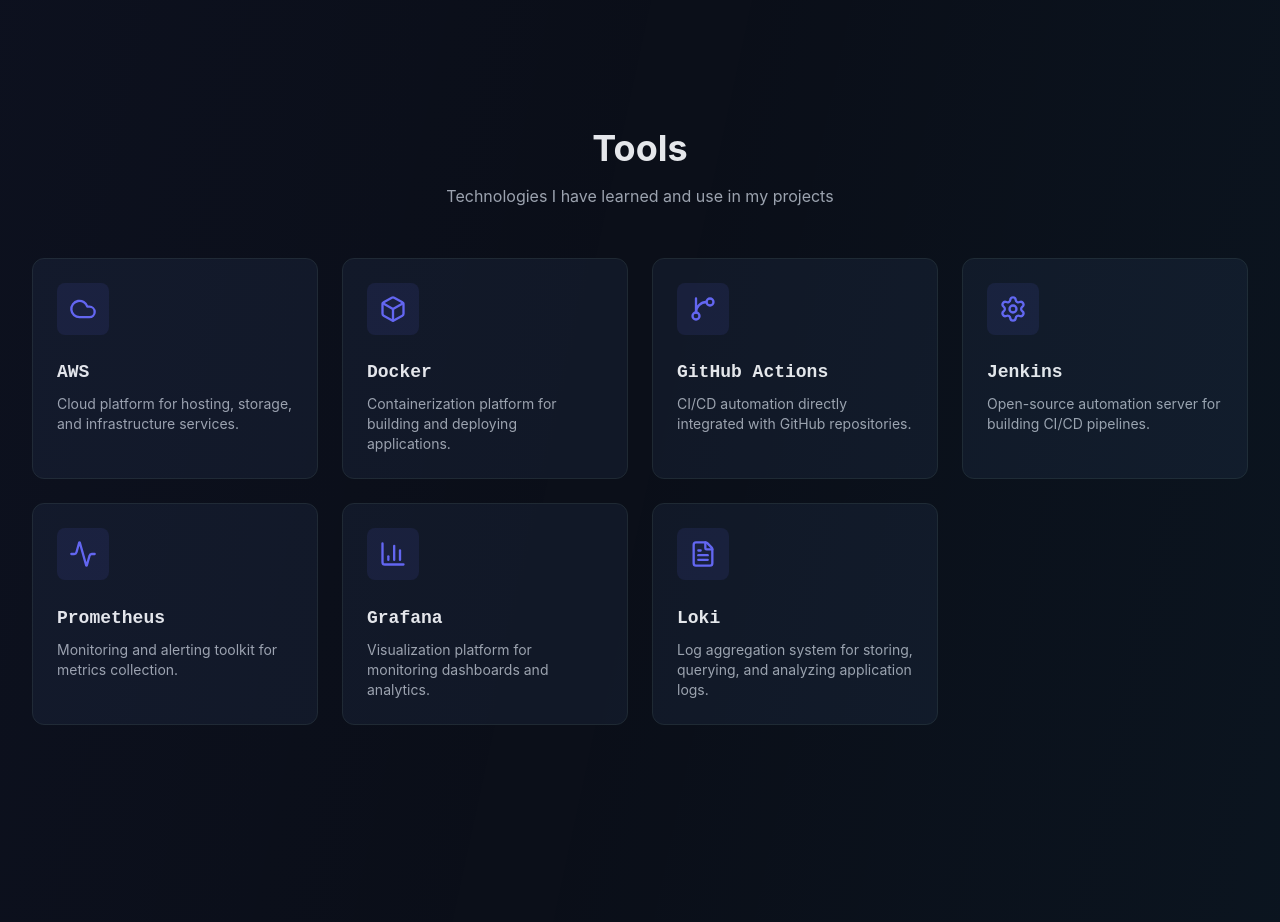
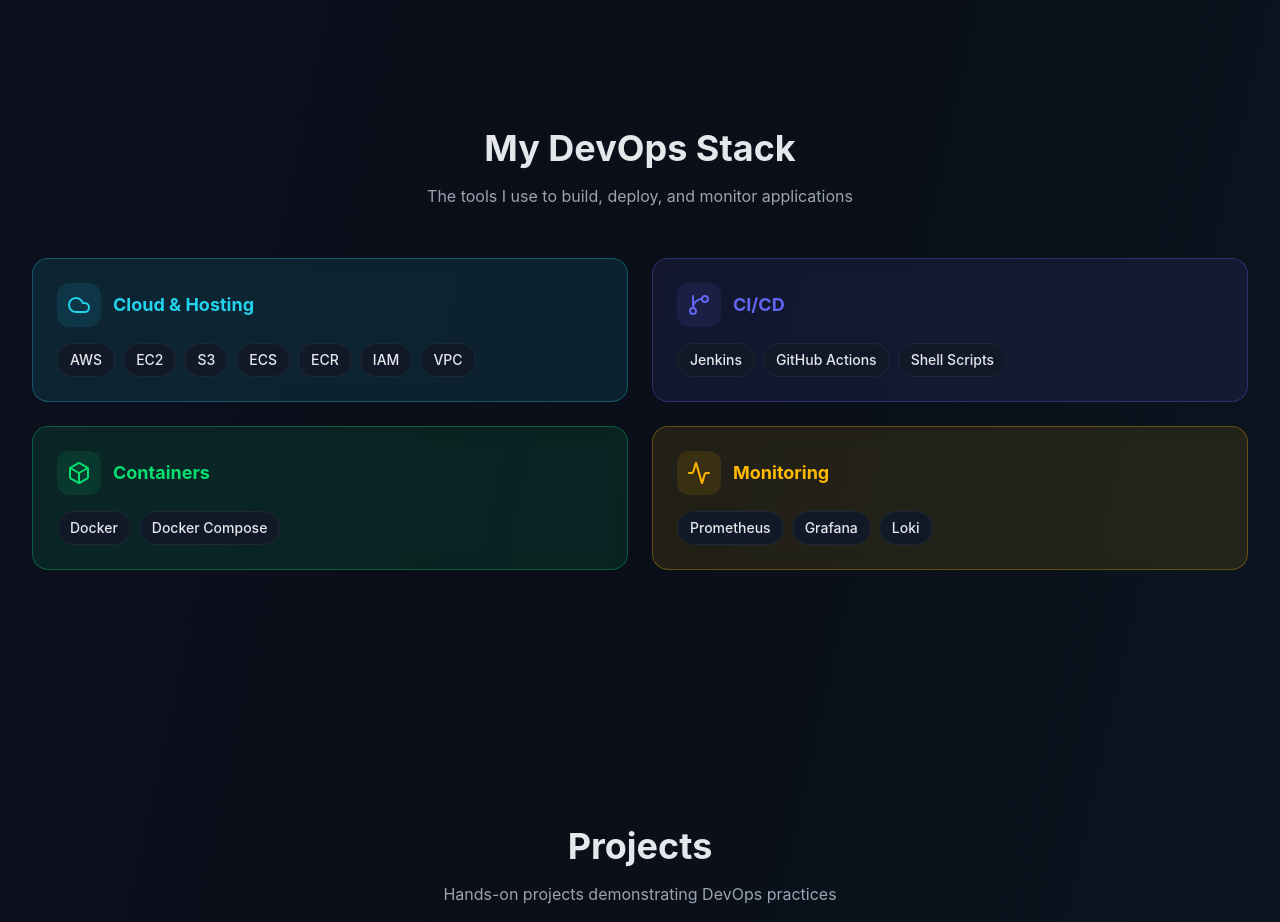
Before and after one commit to Nikhilkumar2311/portfolio, a React (Vite) app: page / in a window 1280 px wide. Shown: the part 2680-3602 px from the top of the page. Built offline with nearby package versions, Linux system fonts and the light colour scheme.

Commit message:
Changed tools to my devops stack

```diff
--- a/src/components/Tools.tsx
+++ b/src/components/Tools.tsx
@@ -1,51 +1,58 @@
 import { motion } from 'framer-motion';
-import { Cloud, GitBranch, Box, Activity, Settings, Layers, FileCode, BarChart3, FileText } from 'lucide-react';
 import { SectionTitle } from './ui/SectionTitle';
-import { tools } from '../data/tools';
-
-const iconMap: Record<string, React.ReactNode> = {
-    Cloud: <Cloud size={28} />,
-    GitBranch: <GitBranch size={28} />,
-    Container: <Box size={28} />,
-    Activity: <Activity size={28} />,
-    Settings: <Settings size={28} />,
-    Layers: <Layers size={28} />,
-    FileCode: <FileCode size={28} />,
-    BarChart3: <BarChart3 size={28} />,
-    File: <FileText size={28} />,
-};
+import { devOpsStack } from '../data/tools';
 
 export function Tools() {
     return (
         <section id="tools" className="py-20 md:py-32">
             <div className="max-w-7xl mx-auto px-4 sm:px-6 lg:px-8">
                 <SectionTitle
-                    title="Tools"
-                    subtitle="Technologies I have learned and use in my projects"
+                    title="My DevOps Stack"
+                    subtitle="The tools I use to build, deploy, and monitor applications"
                 />
 
-                <div className="grid grid-cols-1 sm:grid-cols-2 lg:grid-cols-4 gap-6">
-                    {tools.map((tool, index) => (
+                <div className="grid grid-cols-1 md:grid-cols-2 gap-6">
+                    {devOpsStack.map((group, index) => {
+                        const Icon = group.icon;
+                        return (
                             <motion.div
-                            key={tool.name}
-                            className="group p-6 bg-surface rounded-xl border border-border hover:border-primary/50 transition-all duration-300"
+                                key={group.category}
+                                className={`p-6 rounded-2xl border ${group.borderColor} ${group.bgColor} backdrop-blur-sm`}
                                 initial={{ opacity: 0, y: 20 }}
                                 whileInView={{ opacity: 1, y: 0 }}
                                 viewport={{ once: true }}
                                 transition={{ duration: 0.5, delay: index * 0.1 }}
-                            whileHover={{ y: -4 }}
                             >
-                            <div className="p-3 rounded-lg bg-primary/10 text-primary inline-block mb-4 group-hover:bg-primary group-hover:text-white transition-colors duration-300">
-                                {iconMap[tool.icon] || <Settings size={28} />}
+                                {/* Category Header */}
+                                <div className="flex items-center gap-3 mb-4">
+                                    <div className={`p-2.5 rounded-xl ${group.bgColor}`}>
+                                        <Icon size={24} className={group.color} />
                                     </div>
-                            <h3 className="text-lg font-semibold text-text-primary mb-2 font-mono">
-                                {tool.name}
+                                    <div>
+                                        <h3 className={`text-lg font-bold ${group.color}`}>
+                                            {group.category}
                                         </h3>
-                            <p className="text-text-secondary text-sm">
-                                {tool.description}
-                            </p>
+                                    </div>
+                                </div>
+
+                                {/* Tools */}
+                                <div className="flex flex-wrap gap-2">
+                                    {group.tools.map((tool, i) => (
+                                        <motion.span
+                                            key={tool}
+                                            className="px-3 py-1.5 rounded-full bg-surface border border-border text-text-primary text-sm font-medium hover:border-primary/50 transition-colors"
+                                            initial={{ opacity: 0, scale: 0.9 }}
+                                            whileInView={{ opacity: 1, scale: 1 }}
+                                            viewport={{ once: true }}
+                                            transition={{ duration: 0.2, delay: 0.3 + i * 0.03 }}
+                                        >
+                                            {tool}
+                                        </motion.span>
+                                    ))}
+                                </div>
                             </motion.div>
-                    ))}
+                        );
+                    })}
                 </div>
             </div>
         </section>
--- a/src/data/skills.ts
+++ b/src/data/skills.ts
@@ -49,7 +49,6 @@
             { name: 'React' },
             { name: 'Next.js' },
             { name: 'Tailwind CSS' },
-            { name: 'Tailwind CSS' },
         ],
     },
     {
--- a/src/data/tools.ts
+++ b/src/data/tools.ts
@@ -1,54 +1,46 @@
-import type { Tool } from "../types";
+import { Cloud, GitBranch, Box, Activity, type LucideIcon } from 'lucide-react';
 
-export const tools: Tool[] = [
+// DevOps stack category interface
+export interface DevOpsCategory {
+  category: string;
+  icon: LucideIcon;
+  color: string;
+  bgColor: string;
+  borderColor: string;
+  tools: string[];
+}
+
+export const devOpsStack: DevOpsCategory[] = [
   {
-    name: "AWS",
-    description:
-      "Cloud platform for hosting, storage, and infrastructure services.",
-    icon: "Cloud",
+    category: 'Cloud & Hosting',
+    icon: Cloud,
+    color: 'text-secondary',
+    bgColor: 'bg-secondary/10',
+    borderColor: 'border-secondary/30',
+    tools: ['AWS', 'EC2', 'S3', 'ECS', 'ECR', 'IAM', 'VPC'],
   },
   {
-    name: "Docker",
-    description:
-      "Containerization platform for building and deploying applications.",
-    icon: "Container",
+    category: 'CI/CD',
+    icon: GitBranch,
+    color: 'text-primary',
+    bgColor: 'bg-primary/10',
+    borderColor: 'border-primary/30',
+    tools: ['Jenkins', 'GitHub Actions', 'Shell Scripts'],
   },
   {
-    name: "GitHub Actions",
-    description:
-      "CI/CD automation directly integrated with GitHub repositories.",
-    icon: "GitBranch",
+    category: 'Containers',
+    icon: Box,
+    color: 'text-green-400',
+    bgColor: 'bg-green-400/10',
+    borderColor: 'border-green-400/30',
+    tools: ['Docker', 'Docker Compose'],
   },
   {
-    name: "Jenkins",
-    description: "Open-source automation server for building CI/CD pipelines.",
-    icon: "Settings",
-  },
-  // {
-  //     name: 'Kubernetes',
-  //     description: 'Container orchestration platform for managing deployments at scale.',
-  //     icon: 'Layers',
-  // },
-  // {
-  //     name: 'Terraform',
-  //     description: 'Infrastructure as Code tool for provisioning cloud resources.',
-  //     icon: 'FileCode',
-  // },
-  {
-    name: "Prometheus",
-    description: "Monitoring and alerting toolkit for metrics collection.",
-    icon: "Activity",
-  },
-  {
-    name: "Grafana",
-    description:
-      "Visualization platform for monitoring dashboards and analytics.",
-    icon: "BarChart3",
-  },
-  {
-    name: "Loki",
-    description:
-      "Log aggregation system for storing, querying, and analyzing application logs.",
-    icon: "File",
+    category: 'Monitoring',
+    icon: Activity,
+    color: 'text-amber-400',
+    bgColor: 'bg-amber-400/10',
+    borderColor: 'border-amber-400/30',
+    tools: ['Prometheus', 'Grafana', 'Loki'],
   },
 ];
```
Lines whose indentation alone changed are shown as unchanged.
